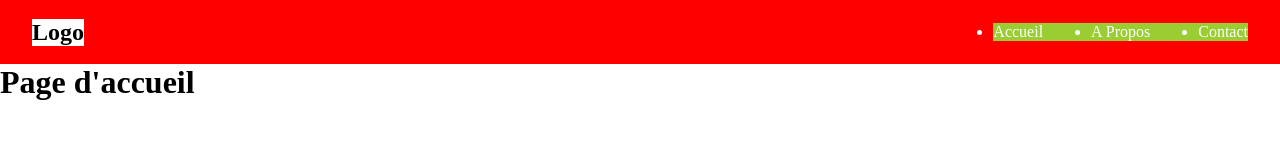
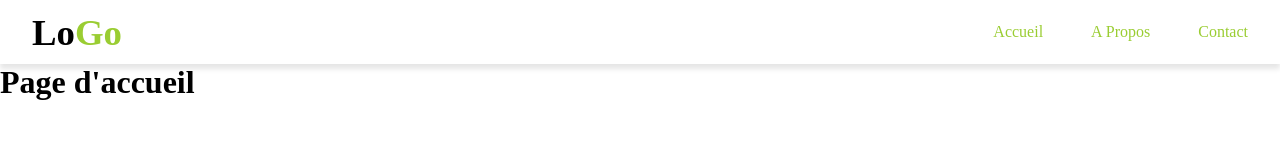
Before and after one commit to Akon2020/GDSC-Web, a website: page index.html in a window 1280 px wide. Drawn offline with Linux system fonts and the light colour scheme.

Commit message:
Finish Navbar

```diff
--- a/index.html
+++ b/index.html
@@ -8,7 +8,7 @@
   </head>
   <body>
     <nav>
-      <h2>Logo</h2>
+      <h2>Lo<span>Go</span></h2>
         <ul>
           <a href="#"><li>Accueil</li></a>
           <a href="#"><li>A Propos</li></a>
--- a/styles.css
+++ b/styles.css
@@ -5,21 +5,29 @@
 }
 nav{
   height: 4rem;
-  background-color: red;
   display: flex;
   justify-content: space-between;
   align-items: center;
   padding: 0 2rem;
+  box-shadow: 0 5px 5px rgba(0, 0, 0, .1);
 }
 h2{
-  background-color: white;
+  font-size: 2.3rem;
+}
+h2 span{
+  color: yellowgreen
 }
 ul{
   display: flex;
   gap: 3rem;
-  background-color: yellowgreen;
 }
 a{
   text-decoration: none;
-  color: white
+  color: yellowgreen;
 }
+a:hover{
+  color: black;
+}
+li{
+  list-style: none;
+}
```
